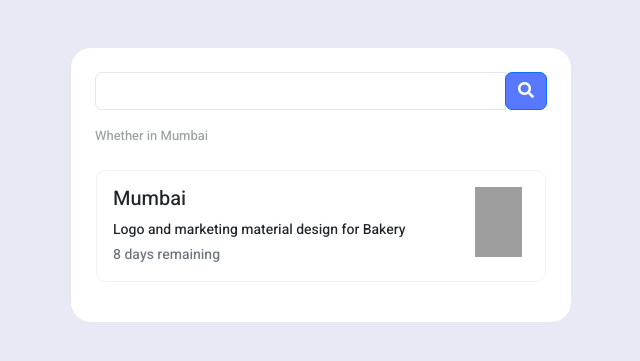
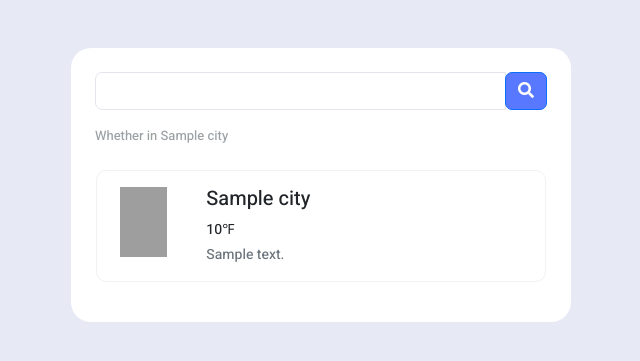
Before and after one commit to 1abhi6/Whether-App-Django, a Django app: template templates/index.html in a window 1280 px wide. Shown: the top 361 px of the page, without its empty margins (319-959 px from the left). Run offline with Django 4.2, Linux system fonts and the light colour scheme; the template is opened without the code that fills it: most values are stand-ins (such as "Sample title", 1, 10 or a date in 2020); grey boxes are pictures that could not be loaded.

Commit message:
few changes

```diff
--- a/templates/index.html
+++ b/templates/index.html
@@ -12,24 +12,29 @@
 
     <div class="container d-flex justify-content-center">
         <div class="card mt-5 p-4">
-            <div class="input-group mb-3">
-                <input type="text" class="form-control">
-                <div class="input-group-append"><button class="btn btn-primary"><i class="fas fa-search"></i></button></div>
-            </div>
-            <span class="text mb-4">Whether in Mumbai</span>
 
+            <form action="POST">
+                {% csrf_token %}
+                <div class="input-group mb-3">
+                    <input type="text" class="form-control" name="queryBox">
+                    <div class="input-group-append">
+                        <button class="btn btn-primary" type="submit"><i class="fas fa-search"></i></button>
+                    </div>
+                </div>
+            </form>
+            <span class="text mb-4">Whether in {{city_weather.city}}</span>
 
-
-            <div class="d-flex flex-row justify-content-between mb-3">
-                <div class="d-flex flex-column p-3">
-                    <h5>Mumbai</h5>
-                    <p class="mb-1">Logo and marketing material design for Bakery</p>
-                    <small class="text-muted">8 days remaining</small>
-                </div>
+            <div class="d-flex flex-row mb-3">
                 <div class="pt-3 pl-3">
                     {% comment %} <span class="mb-2">Fixed</span> {% endcomment %}
-                    <img class="imgCls" src="https://images.unsplash.com/photo-1611262588024-d12430b98920?ixlib=rb-4.0.3&ixid=MnwxMjA3fDB8MHxwaG90by1wYWdlfHx8fGVufDB8fHx8&auto=format&fit=crop&w=1074&q=80" alt="Mumbai Whether">
+                    <img class="imgCls" src="https://api.openweathermap.org/img/w/{{city_weather.icon}}" alt="{{city_weather.city}}">
                 </div>
+                <div class="d-flex flex-column p-3">
+                    <h5>{{city_weather.city}}</h5>
+                    <p class="mb-1">{{city_weather.temperature}}&#8457;</p>
+                    <small class="text-muted">{{city_weather.description}}</small>
+                </div>
+
             </div>
             {% comment %} https://api.openweathermap.org/data/2.5/weather?q={city name}&appid={API key} {% endcomment %}
             {% comment %} https://api.openweathermap.org/data/2.5/weather?q=Mumbai&appid=127e61bbe3db0a60e236028f2cfa4102 {% endcomment %}
```
Also changed, not shown: whether_app/views.py (+15 -3 lines).
